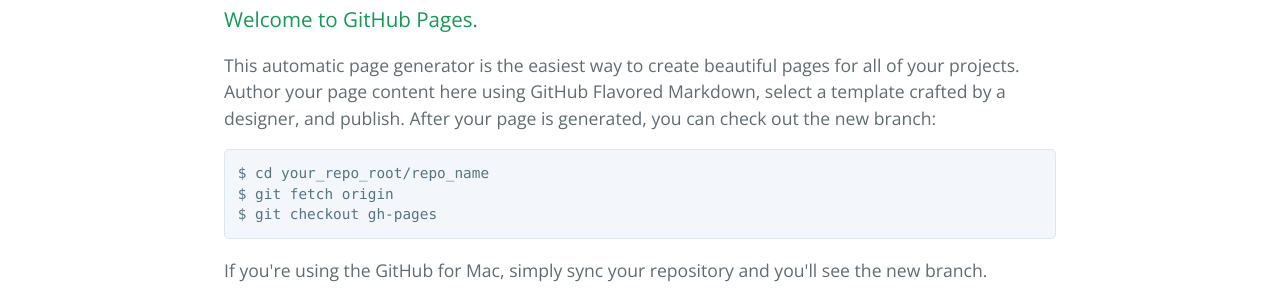
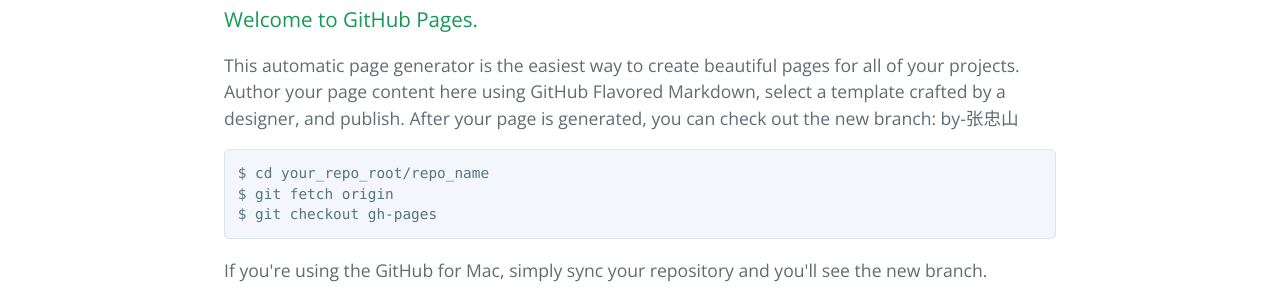
Before and after one commit to 594677298/zzstest, a Jekyll site: the page index.html, which Jekyll copies as it is, in a window 1280 px wide. Shown: the part 411-711 px from the top of the page. Built offline with Jekyll 4.4.1, drawn with Linux system fonts in a browser that asks for light colours.

```diff
--- a/index.html
+++ b/index.html
@@ -22,7 +22,8 @@
       <h3>
 <a id="welcome-to-github-pages" class="anchor" href="#welcome-to-github-pages" aria-hidden="true"><span class="octicon octicon-link"></span></a>Welcome to GitHub Pages.</h3>
 
-<p>This automatic page generator is the easiest way to create beautiful pages for all of your projects. Author your page content here using GitHub Flavored Markdown, select a template crafted by a designer, and publish. After your page is generated, you can check out the new branch:</p>
+<p>This automatic page generator is the easiest way to create beautiful pages for all of your projects. Author your page content here using GitHub Flavored Markdown, select a template crafted by a designer, and publish. After your page is generated, you can check out the new branch:
+by-张忠山</p>
 
 <pre><code>$ cd your_repo_root/repo_name
 $ git fetch origin
```
Also changed, not shown: params.json (+1 -1 lines).
